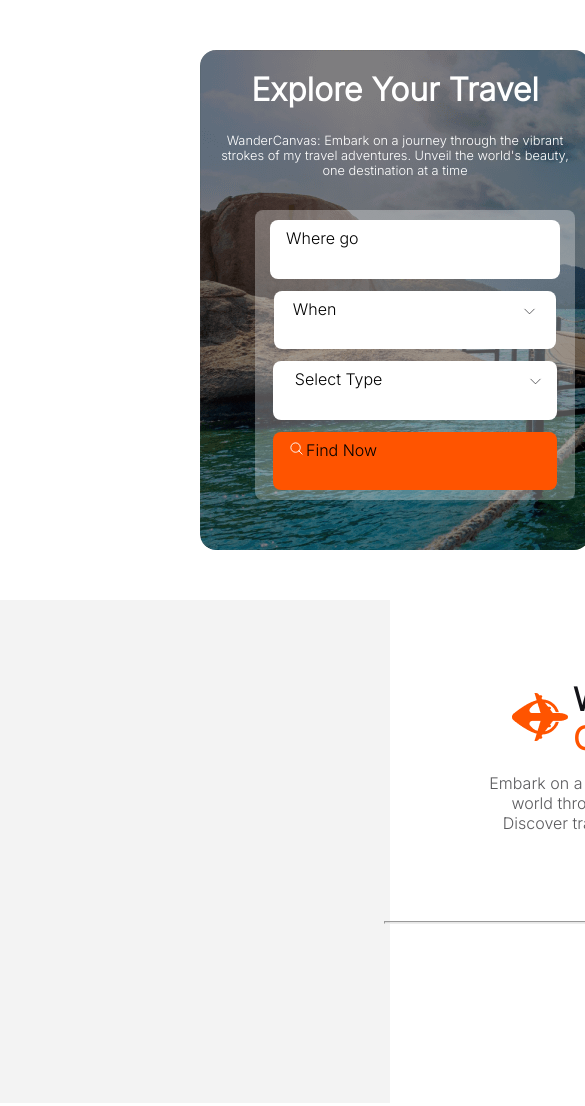
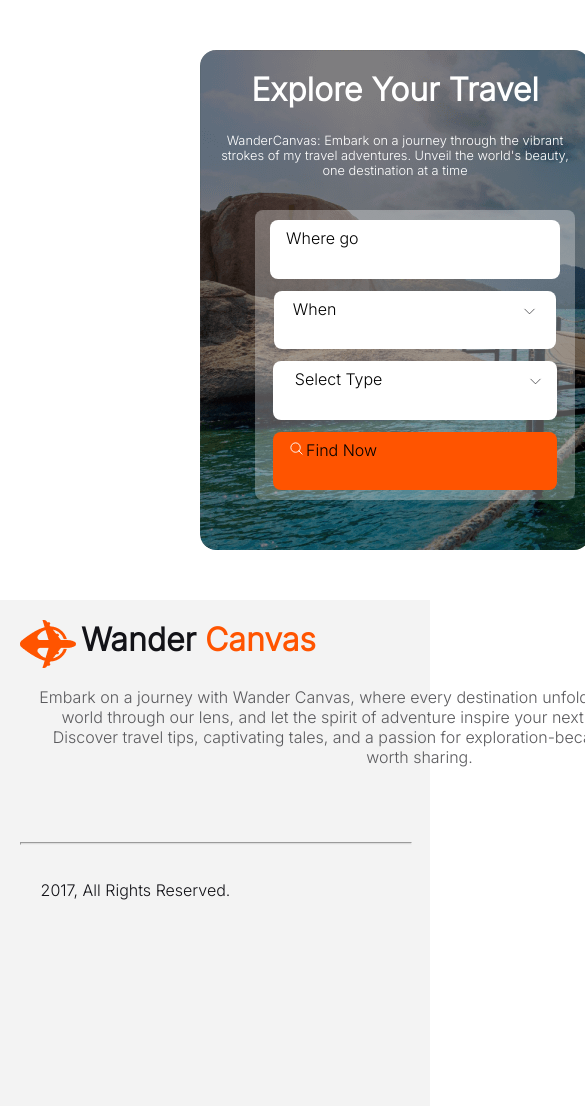
Before and after one commit to shanjida-alam/Travel-Blog, a plain HTML site: page index.html in a window 390 px wide. Shown: the top 1106 px of the page, 585 px wide, since content can reach past the window. Drawn offline with Linux system fonts and the light colour scheme.

Commit message:
added footer section responsiveness

```diff
--- a/styles/design.css
+++ b/styles/design.css
@@ -1,12 +1,12 @@
 /* font style from google */
 @import url("https://fonts.googleapis.com/css2?family=Mulish:wght@400;800&display=swap");
-@import url('https://fonts.googleapis.com/css2?family=Inter:wght@300&display=swap');
+@import url("https://fonts.googleapis.com/css2?family=Inter:wght@300&display=swap");
 /* shared styles */
 * {
   margin: 0;
   padding: 0;
   font-family: "Mulish", sans-serif;
-  font-family: 'Inter', sans-serif;
+  font-family: "Inter", sans-serif;
 }
 /* header related styles */
 /* banner section styles */
@@ -74,8 +74,8 @@
 .banner-option .space {
   padding-left: 0px;
 }
-.banner-option .space1{
-  gap:16px;
+.banner-option .space1 {
+  gap: 16px;
 }
 .banner-option .select img {
   width: 15px;
@@ -221,4 +221,31 @@
     width: 15px;
     height: 15px;
   }
+  /* footer */
+  .footer {
+    width: 100%;
+    height: 500px;
+    padding: 20px;
+  }
+  .footer-title {
+    flex-direction: row;
+    align-items: flex-start;
+    justify-content: flex-start;
+    padding: 0;
+  }
+  .footer-description {
+    margin: 0;
+    padding: 15px;
+  }
+  .icon img {
+    width: 100%;
+    height: auto;
+  }
+  .footer hr {
+    width: 100%;
+    margin: 15px 0;
+  }
+  .footer .copy-right {
+    padding: 20px;
+  }
 }
```
